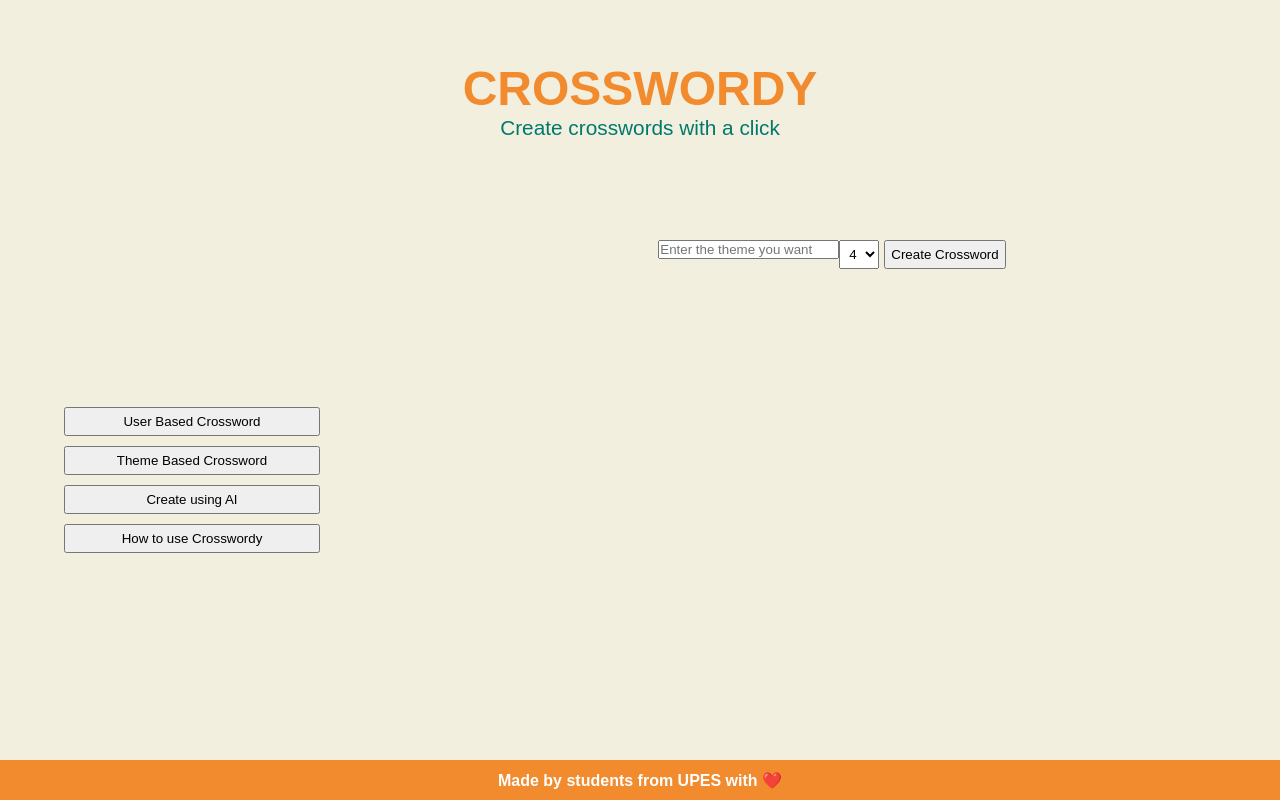
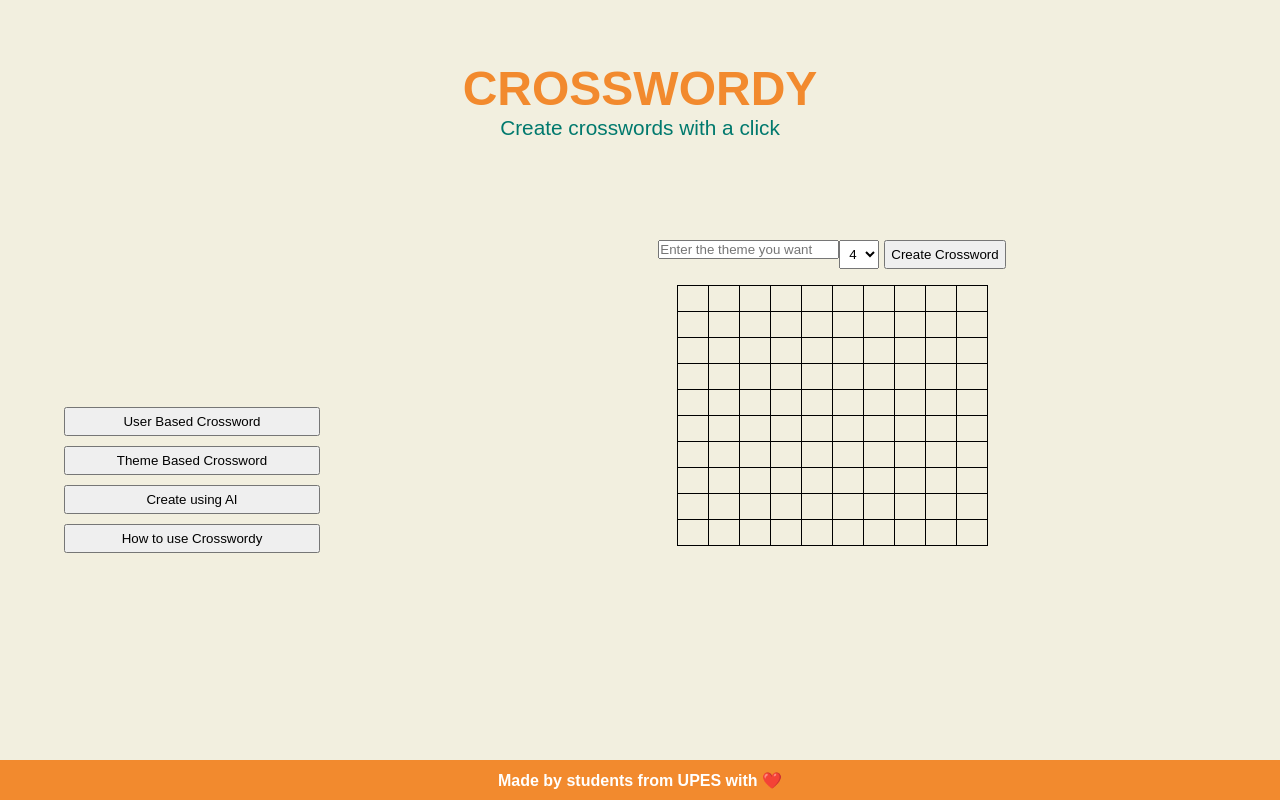
Before and after one commit to anmol-gh/crossword, a React (Create React App) app in the folder frontend/: page / in a window 1280 px wide. Both pictures are taken after typing "Sample" into the empty fields and a click on the button "Create using AI". Built offline with nearby package versions, Linux system fonts and the light colour scheme; no server answers.

Commit message:
Integrated AI with crossword

```diff
--- a/frontend/package.json
+++ b/frontend/package.json
@@ -7,6 +7,7 @@
     "@testing-library/jest-dom": "^5.17.0",
     "@testing-library/react": "^13.4.0",
     "@testing-library/user-event": "^13.5.0",
+    "crossword": "file:",
     "react": "^18.2.0",
     "react-dom": "^18.2.0",
     "react-router-dom": "^6.26.2",
--- a/frontend/src/components/AI/AI.jsx
+++ b/frontend/src/components/AI/AI.jsx
@@ -1,20 +1,18 @@
-import React from "react";
-import { useState } from "react";
+import React, { useState } from "react";
 import { GoogleGenerativeAI, SchemaType } from "@google/generative-ai";
 
 const AI = () => {
-	const [Number, SetNumber] = useState("4");
-	var wordArray = [];
-	const selectNumberChange = (e) => {
-		SetNumber(e.target.value);
-	};
+  const [wordCount, setWordCount] = useState("4");
+  const [theme, setTheme] = useState("");
+  const [loading, setLoading] = useState(false);
+  const [error, setError] = useState(null);
+  const [wordArray, setWordArray] = useState([]); // State to store generated words
 
-	// Establishing connection with AI
+  // Initialize Google Generative AI
   const genAI = new GoogleGenerativeAI(
     process.env.REACT_APP_API || "AIzaSyCGKc_57FG8aPuJeW3tffyiTxzqeNL2u1o"
   );
 
-	// Defining Schema of the JSON
   const schema = {
     description: "List of words",
     type: SchemaType.ARRAY,
@@ -38,87 +36,181 @@ const AI = () => {
     },
   });
 
+  // Helper function to extract words and convert them to uppercase
   const extractWords = (words) => {
-		console.log(words);
-		console.log(typeof(words));
-		console.log(words["word"]);
-		return words.map((words) => words.word);
+    return words.map((item) => item.word.toUpperCase()); // Convert to uppercase
   };
 
-	async function generateContent(prompt) {
+  // Function to generate words using AI
+  const generateContent = async (prompt) => {
+    setLoading(true);
+    setError(null);
     try {
       const result = await model.generateContent(prompt);
-			// Assuming result.response is an object with a promise returning `text()`
       const text = await result.response.text();
-			console.log(text);
-			const wordArray = extractWords(JSON.parse(text));
-			console.log(wordArray);
-			DisplayWords(wordArray);
+      const generatedWords = extractWords(JSON.parse(text));
+      setWordArray(generatedWords); // Save the generated words in uppercase
+      displayWords(generatedWords); // Display words in uppercase on the screen
+      arrangeWords(generatedWords); // Call crossword arrangement function
     } catch (error) {
       console.error("Error generating content:", error);
+      setError("Failed to generate content. Please try again.");
+    } finally {
+      setLoading(false);
+    }
+  };
+
+  // Function to display words
+  const displayWords = (words) => {
+    const area = document.getElementById("theme-words");
+    area.innerHTML = ""; // Clear previous words
+    words.forEach((word) => {
+      const childElement = document.createElement("div");
+      childElement.classList.add("body-word");
+      childElement.textContent = word; // Display the word in uppercase
+      area.appendChild(childElement);
+    });
+  };
+
+  // Function to arrange words into a crossword grid
+  const arrangeWords = (words) => {
+    const grid = Array.from({ length: 10 }, () => Array.from({ length: 10 }, () => ""));
+    const placedWords = [];
+
+    const canPlaceHorizontally = (word, row, column) => {
+      if (column + word.length > 10) return false;
+      for (let i = 0; i < word.length; i++) {
+        if (grid[row][column + i] !== "" && grid[row][column + i] !== word[i]) {
+          return false;
+        }
+      }
+      return true;
+    };
+
+    const canPlaceVertically = (word, row, column) => {
+      if (row + word.length > 10) return false;
+      for (let i = 0; i < word.length; i++) {
+        if (grid[row + i][column] !== "" && grid[row + i][column] !== word[i]) {
+          return false;
+        }
+      }
+      return true;
+    };
+
+    const placeWordHorizontally = (word, row, column) => {
+      for (let i = 0; i < word.length; i++) {
+        grid[row][column + i] = word[i];
+      }
+      placedWords.push({ word, row, column, direction: "horizontal" });
+    };
+
+    const placeWordVertically = (word, row, column) => {
+      for (let i = 0; i < word.length; i++) {
+        grid[row + i][column] = word[i];
+      }
+      placedWords.push({ word, row, column, direction: "vertical" });
+    };
+
+    const placeWords = () => {
+      for (const word of words) {
+        let placed = false;
+        while (!placed) {
+          const row = Math.floor(Math.random() * 10);
+          const column = Math.floor(Math.random() * 10);
+          const isHorizontal = Math.random() < 0.5; // Randomly decide whether to place horizontally or vertically
+
+          if (isHorizontal && canPlaceHorizontally(word, row, column)) {
+            placeWordHorizontally(word, row, column);
+            placed = true;
+          } else if (!isHorizontal && canPlaceVertically(word, row, column)) {
+            placeWordVertically(word, row, column);
+            placed = true;
+          }
+        }
+      }
+    };
+
+    placeWords();
+
+    // Fill in empty spots with random letters
+    const characters = "ABCDEFGHIJKLMNOPQRSTUVWXYZ".split("");
+    for (let row = 0; row < 10; row++) {
+      for (let column = 0; column < 10; column++) {
+        if (grid[row][column] === "") {
+          grid[row][column] = characters[Math.floor(Math.random() * characters.length)];
+        }
       }
     }
 
-	const DisplayWords = (wordArray) => {
-		console.log(wordArray);
-		let area = document.getElementById("theme-words");
-		console.log(area);
-		// area = newElement;
-		area.innerHTML = "";
-		for (let i = 0; i < wordArray.length; i++) {
-			const childElement = document.createElement("div");
-			childElement.classList.add("body-word");
-			childElement.textContent = wordArray[i];
-			area.appendChild(childElement);
+    displayCrossword(grid); // Display the crossword grid
+  };
+
+  // Function to display the crossword grid
+  const displayCrossword = (grid) => {
+    const tableDiv = document.getElementsByClassName("crossword-container")[0];
+    const table = tableDiv.getElementsByTagName("table")[0];
+    const tableRows = table.getElementsByTagName("tr");
+
+    for (let row = 0; row < 10; row++) {
+      const tableRow = tableRows[row];
+      for (let column = 0; column < 10; column++) {
+        const tableData = tableRow.getElementsByTagName("td")[column];
+        tableData.innerHTML = grid[row][column]; // Show letters in grid
+      }
     }
   };
 
   const handleCreateCrossword = () => {
-		const text = document.getElementById("textbox");
-		console.log(text.value);
-		// Sort the wordArray by length
-		wordArray = wordArray.sort((a, b) => b.length - a.length);
-		const theme = text.value;
-		const prompt = `Give me ${Number} of ${theme}, the length of each word should be less than 15.`;
+    if (!theme.trim()) {
+      setError("Please enter a theme.");
+      return;
+    }
+    const prompt = `Generate ${wordCount} words related to the theme "${theme}", each word being less than 15 characters long.`;
     generateContent(prompt);
-		// DisplayWords(wordArray);
-		// ArrangeWords(wordArray, wordsPlaced);
-		// ArrangeWords(wordArray);
   };
 
   return (
-		<div className='body-container'>
-			<div className='body-first-row'>
-				<input placeholder='Enter the theme you want' id='textbox'></input>
-				<div className='theme-dropdown'>
+    <div className="body-container">
+      <div className="body-first-row">
+        <input
+          placeholder="Enter the theme you want"
+          id="textbox"
+          value={theme}
+          onChange={(e) => setTheme(e.target.value)}
+        />
+        <div className="theme-dropdown">
           <select
-						name='Select Words'
-						id='numbers'
-						className='theme-select'
-						onChange={selectNumberChange}
+            name="Select Words"
+            id="numbers"
+            className="theme-select"
+            onChange={(e) => setWordCount(e.target.value)}
           >
-						<option value='4' className='searchbar-option'>
-							4
-						</option>
-						<option value='5' className='searchbar-option'>
-							5
-						</option>
-						<option value='6' className='searchbar-option'>
-							6
-						</option>
+            <option value="4" className="searchbar-option">4</option>
+            <option value="5" className="searchbar-option">5</option>
+            <option value="6" className="searchbar-option">6</option>
           </select>
-					<button onClick={handleCreateCrossword} className='theme-btn'>
-						Create Crossword
+          <button onClick={handleCreateCrossword} className="theme-btn">
+            {loading ? "Loading..." : "Create Crossword"}
           </button>
         </div>
       </div>
-			<div className='body-words bouncy' id='theme-words'></div>
+      {error && <div className="error-message">{error}</div>}
+      <div className="body-words bouncy" id="theme-words"></div>
+      <div className="crossword-container">
+        <table>
+          <tbody>
+            {Array.from({ length: 10 }).map((_, rowIndex) => (
+              <tr key={rowIndex}>
+                {Array.from({ length: 10 }).map((_, colIndex) => (
+                  <td key={colIndex}></td>
+                ))}
+              </tr>
+            ))}
+          </tbody>
+        </table>
+      </div>
     </div>
   );
 };
 
 export default AI;
-
-//useState for input
-// input goes as prompt
-// output received from AI goes as Input to generateCrossword()
```
Also changed, not shown: package.json (added, +9 -0 lines), 2 other files (tests, documents, lock files or other folders). Lines whose indentation alone changed are shown as unchanged.
